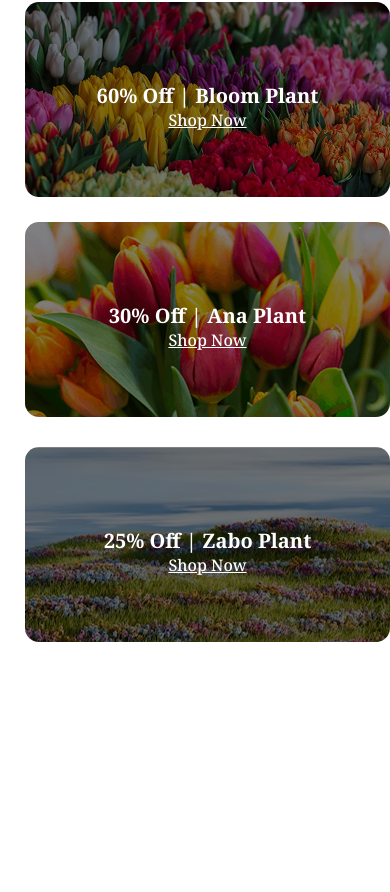
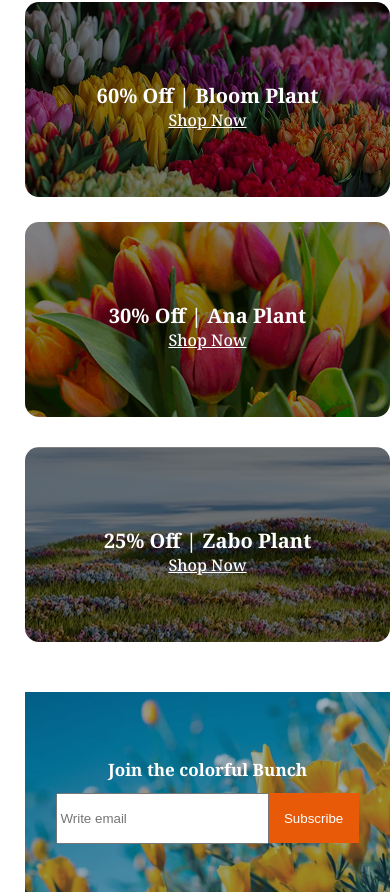
Before and after one commit to fahim1105/assignment-two, a plain HTML site: page index.html in a window 390 px wide. Shown: the part 3284-4176 px from the top of the page. Before the commit the page ends 3926 px from the top, so only its background shows below. Drawn offline with Linux system fonts and the light colour scheme.

Commit message:
added Colorful bunch section and responsive it

```diff
--- a/Style/design.css
+++ b/Style/design.css
@@ -320,3 +320,53 @@ body{
    font-weight: 500;
    }
 }
+
+/* Design Colorful Bunch Section */
+
+.colorful-bunch-container{
+   background-image: url('../assets/news-letter-bg.png');
+   background-repeat: no-repeat;
+   width: 1140px;
+   height: 435px;
+   text-align: center;
+   padding-top:150px ;
+   margin-top: 120px;
+}
+.colorful-bunch-title{
+   font-size: 50px;
+   font-weight: bold;
+   color: white;
+}
+.email{
+   width: 640px;
+   height: 45px;
+}
+.subscribe{
+   width: 186px;
+   height: 50px;
+   background-color: #E95A08;
+   border: none;
+   color: white;
+   margin-left: -5px;
+}
+
+/* Colorful Bunch Responsive */
+
+@media screen and (max-width:576px){
+   .colorful-bunch-container{
+   background-size: cover;
+   width: 365px;
+   height: 145px;
+   padding-top:55px ;
+   margin-top: 50px;
+   }
+   .colorful-bunch-title{
+   font-size: 17px;
+   }
+   .email{
+   width: 205px;
+   }
+   .subscribe{
+   width: 90px;
+   }
+}
--- a/index.html
+++ b/index.html
@@ -129,6 +129,14 @@
                 </div>
             </div>
         </div>
+        <!-- Colorful Bunch Code -->
+         <div class="colorful-bunch-container">
+            <h1 class="noto-serif-font colorful-bunch-title">Join the colorful Bunch</h1>
+            <form>
+                <input class="email" placeholder="Write email" type="email" name="" id="">
+                <input class="subscribe" type="submit" value="Subscribe">
+            </form>
+         </div>
     </main>
     <footer>
 
```
